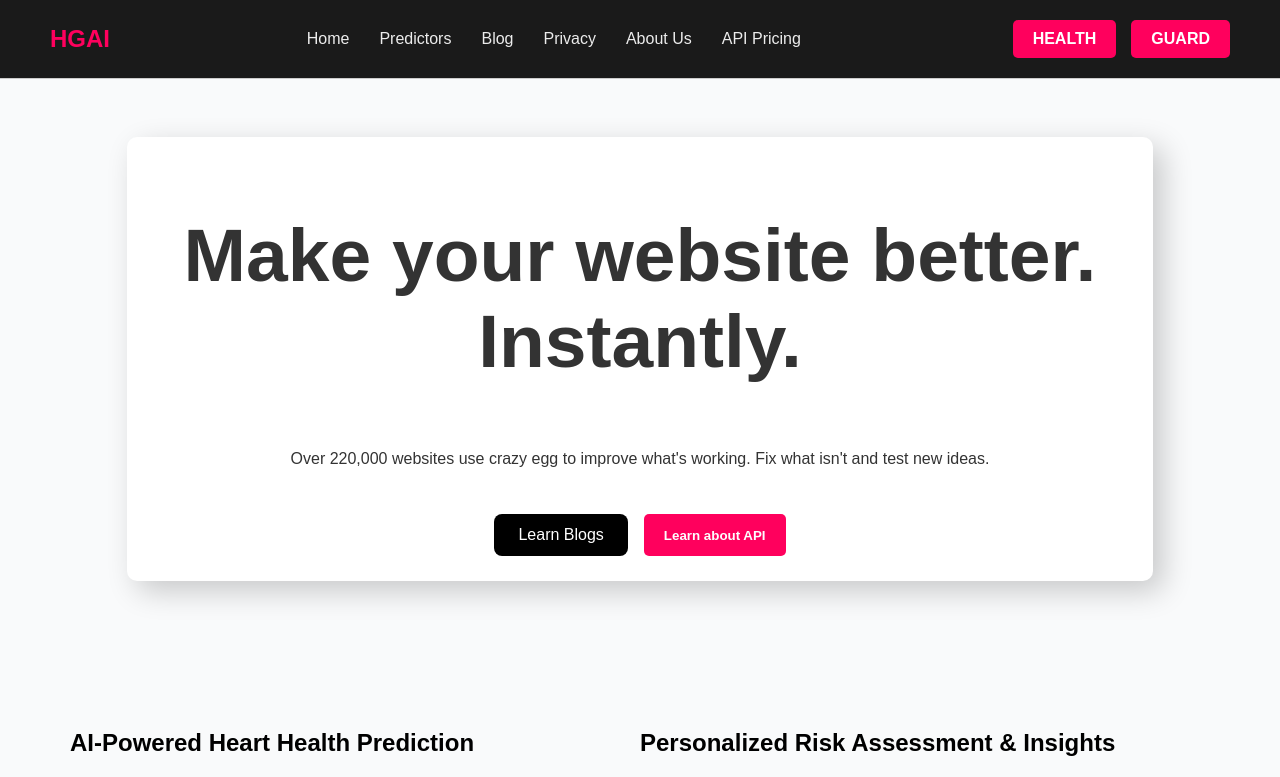
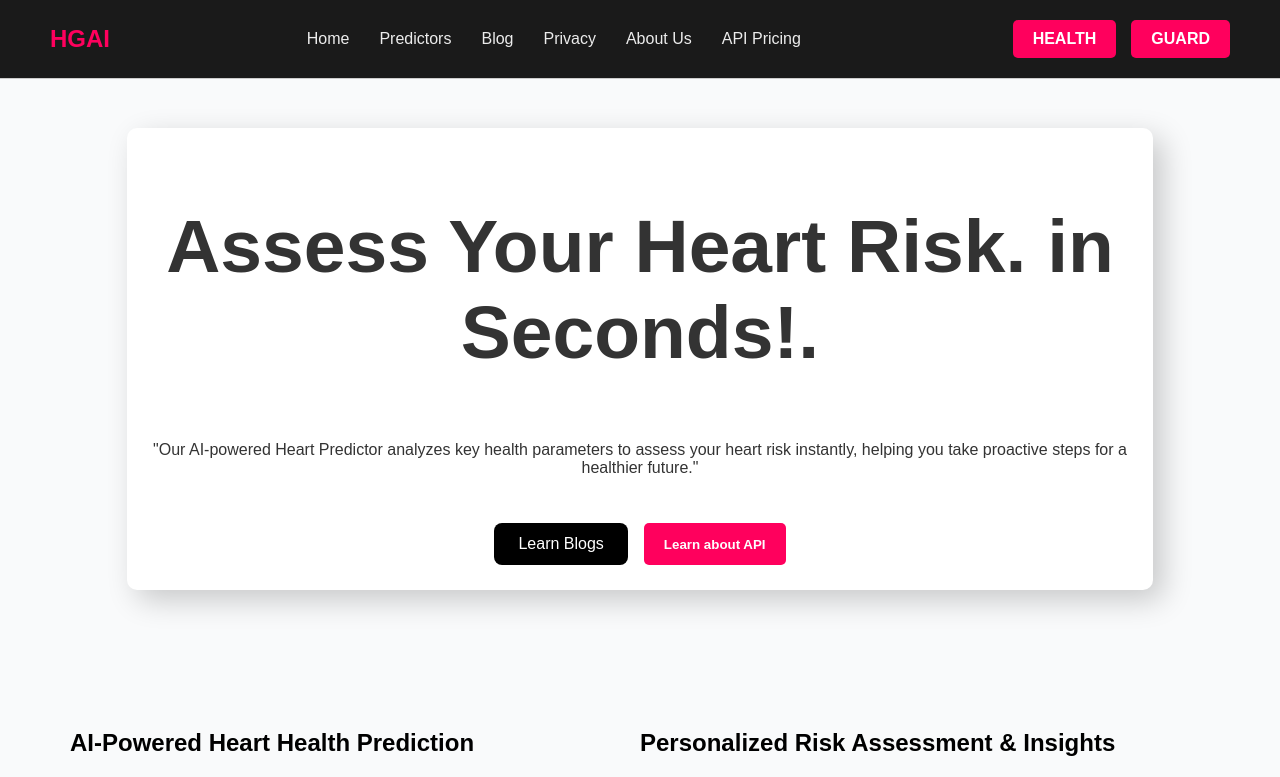
Before and after one commit to hellcat969/Heart_Predictor_SAAS, a React (Create React App) app: page / in a window 1280 px wide. Shown: the top 777 px of the page. Built offline with nearby package versions, Linux system fonts and the light colour scheme.

Commit message:
Update Main.jsx

```diff
--- a/src/COMPONENTS/BANNER/Main.jsx
+++ b/src/COMPONENTS/BANNER/Main.jsx
@@ -20,8 +20,8 @@ const Main = () => {
     <>
       <main className='main'>
         <div className='divmain'>
-          <h1>Make your website better. Instantly.</h1>
-          <p>Over 220,000 websites use crazy egg to improve what's working. Fix what isn't and test new ideas.</p>
+          <h1>Assess Your Heart Risk. in Seconds!.</h1>
+          <p>"Our AI-powered Heart Predictor analyzes key health parameters to assess your heart risk instantly, helping you take proactive steps for a healthier future."</p>
 
           <div className="button-container">
             <Link to="/blog" className="button button-black">
```
